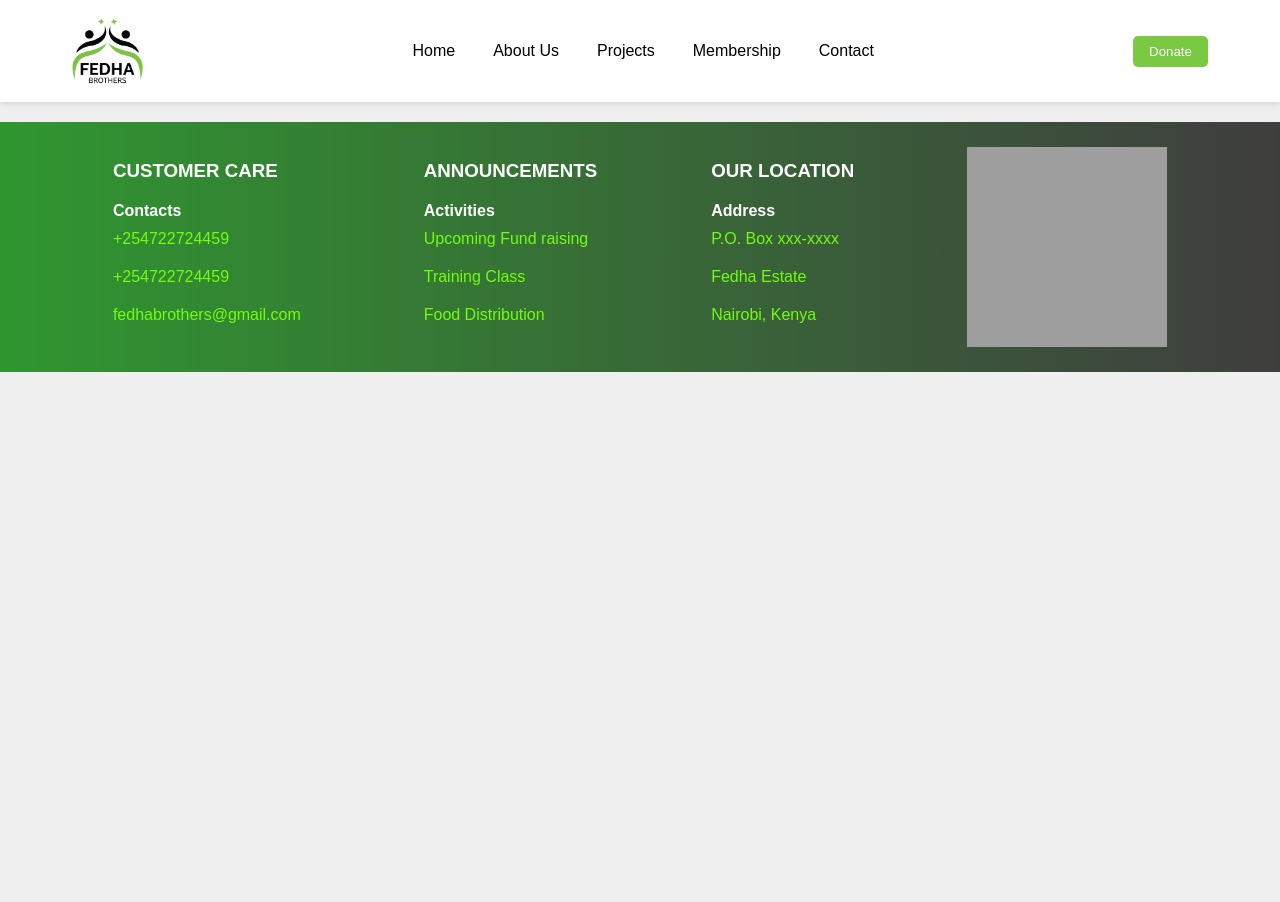
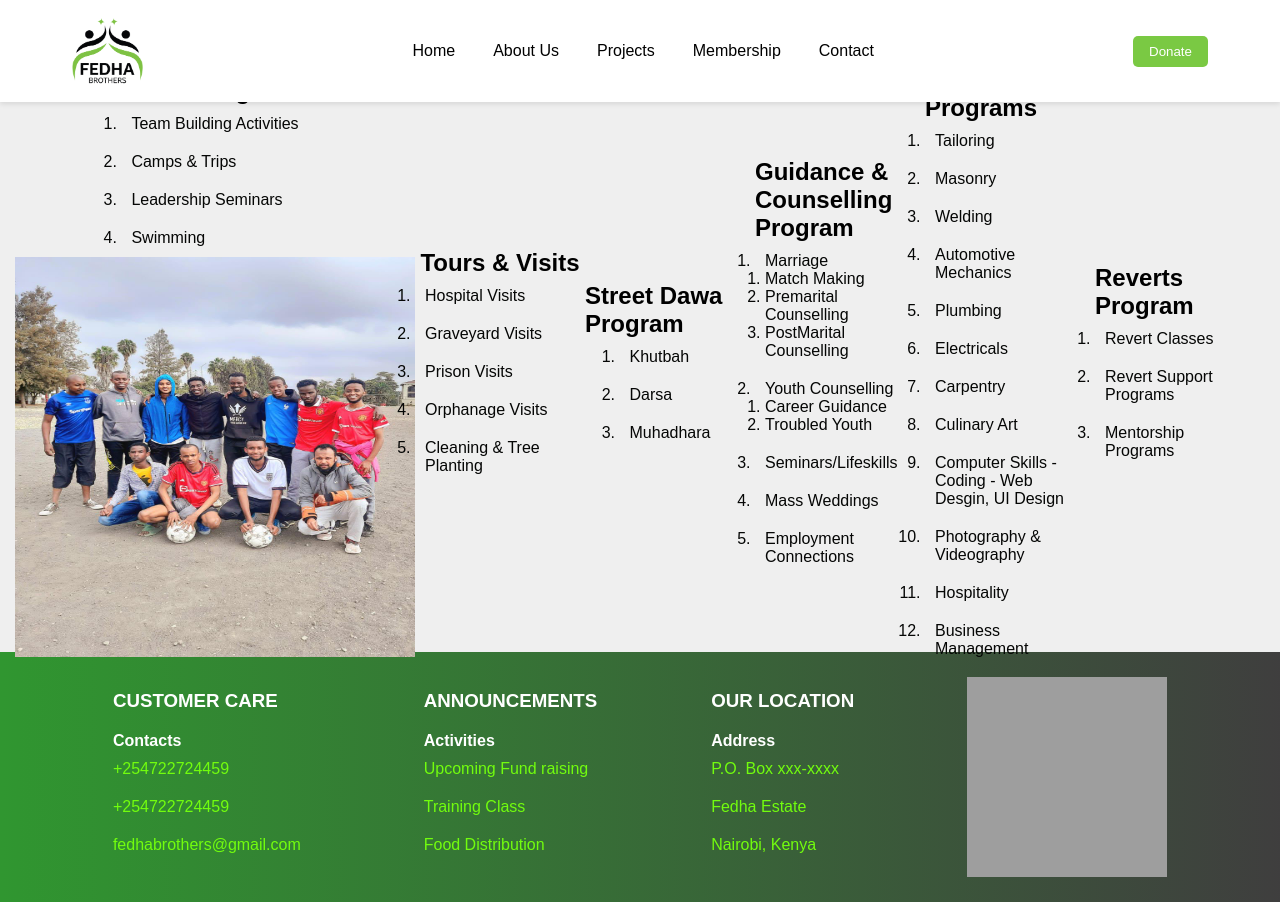
Before and after one commit to JOSPHAT-KITUKU/fedha_website, a plain HTML site: page projects.html in a window 1280 px wide. Before the commit the page ends 800 px from the top, so only its background shows below. Drawn offline with Linux system fonts and the light colour scheme; grey boxes are pictures that could not be loaded.

Commit message:
working on the projects file and footer

```diff
--- a/projects.html
+++ b/projects.html
@@ -6,7 +6,7 @@
     <title>Fedha Brothers CBO | Projects</title>
     <link href="https://fonts.googleapis.com/css2?family=Poppins:wght@300;400;600&display=swap" rel="stylesheet">
     <link rel="stylesheet" href="style.css">
-    <link rel="shortcut icon" type="x-icon" href="fimages/Fedha_brothers_Logo22.png"
+    <link rel="shortcut icon" type="x-icon" href="fimages/Fedha_brothers_Logo22.png">
     <meta name="description"
         content="Welcome to Fedha Brothers CBO- Empowering communities through purpose-driven programs.">
     <script src="https://kit.fontawesome.com/18076184a6.js" crossorigin="anonymous"></script>
@@ -28,6 +28,97 @@
         </nav>
     </header>
 
+    <section class="project-cont">
+        <div class="youth-cont">
+            <h2>Youth Programs</h2>
+            <div class="youth_list">
+                <ol>
+                    <li>Team Building Activities</li>
+                    <li>Camps & Trips</li>
+                    <li>Leadership Seminars</li>
+                    <li>Swimming</li>
+                </ol>
+                <div class="youth_image">
+                    <img src="fimages/football_activity.jpg">
+                </div>
+            </div>
+        </div>
+        <div class="youth-cont">
+            <h2>Tours & Visits</h2>
+            <div class="youth_list">
+                <ol>
+                    <li>Hospital Visits</li>
+                    <li>Graveyard Visits</li>
+                    <li>Prison Visits</li>
+                    <li>Orphanage Visits</li>
+                    <li>Cleaning & Tree Planting</li>
+                </ol>
+            </div>
+        </div>
+        <div class="youth-cont">
+            <h2>Street Dawa Program</h2>
+            <div class="youth_list">
+                <ol>
+                    <li>Khutbah</li>
+                    <li>Darsa</li>
+                    <li>Muhadhara</li>
+                </ol>
+            </div>
+        </div>
+        <div class="youth-cont">
+            <h2>Guidance & Counselling Program</h2>
+            <div class="youth_list">
+                <ol>
+                    <li>Marriage
+                        <ol>
+                            <li>Match Making</li>
+                            <li>Premarital Counselling</li>
+                            <li>PostMarital Counselling</li>
+                        </ol>
+                    </li>
+                    <li>Youth Counselling
+                        <ol>
+                            <li>Career Guidance</li>
+                            <li>Troubled Youth</li>
+                        </ol>
+                    </li>
+                    <li>Seminars/Lifeskills</li>
+                    <li>Mass Weddings</li>
+                    <li>Employment Connections</li>
+                </ol>
+            </div>
+        </div>
+        <div class="youth-cont">
+            <h2>Training Programs</h2>
+            <div class="youth_list">
+                <ol>
+                    <li>Tailoring</li>
+                    <li>Masonry</li>
+                    <li>Welding</li>
+                    <li>Automotive Mechanics</li>
+                    <li>Plumbing</li>
+                    <li>Electricals</li>
+                    <li>Carpentry</li>
+                    <li>Culinary Art</li>
+                    <li>Computer Skills - Coding - Web Desgin, UI Design</li>
+                    <li>Photography & Videography</li>
+                    <li>Hospitality</li>
+                    <li>Business Management</li>
+                </ol>
+            </div>
+        </div>
+        <div class="youth-cont">
+            <h2>Reverts Program</h2>
+            <div class="youth_list">
+                <ol>
+                    <li>Revert Classes</li>
+                    <li>Revert Support Programs</li>
+                    <li>Mentorship Programs</li>
+                </ol>
+            </div>
+        </div>
+    </section>
+
     <section id="contact" class="contact">
         <div class="contact-det">
             <h3>CUSTOMER CARE</h3>
@@ -47,7 +138,7 @@
                 <li>Food Distribution</li>
             </ul>
         </div>
-        <div class="location-det">
+        <div class="contact-det">
             <h3>OUR LOCATION</h3>
             <H4>Address</H4>
             <ul>
--- a/style.css
+++ b/style.css
@@ -121,7 +121,13 @@ nav {
 .contact h3{
   margin-bottom: 20px;
 }
-.contacts-det h4,li{
+.contacts-det>h4{
+  color: #72fd0e;
+  padding: 10px;
+  list-style: none;
+  margin-left: -10px;
+}
+.contact-det>ul>li{
   color: #72fd0e;
   padding: 10px;
   list-style: none;
@@ -383,6 +389,40 @@ iframe{
   justify-content: center;
   align-items: center;
 }
+.project-cont{
+  width: 100%;
+  padding: 15px;
+  display: flex;
+  justify-content: center;
+  align-items: center;
+}
+.youth-cont{
+  width: 100%;
+  height: 500px;
+  display: flex;
+  flex-direction: column;
+  justify-content: center;
+  align-items: center;
+}
+.youth_list{
+  display: flex;
+  flex-direction: row;
+  flex-wrap: wrap;
+  justify-content: center;
+  align-items: center;
+}
+.youth_image{
+  width: 400px;
+  height: 400px;
+}
+.youth_image>img{
+  width: 100%;
+  height: 100%;
+}
+.youth_list>ol>li{
+  color: #050605;
+  padding: 10px;
+}
 @media (max-width: 768px) {
   * {
     margin: 0;
```
Also changed, not shown: about.html (+2 -2 lines), membership.html (+3 -3 lines).
